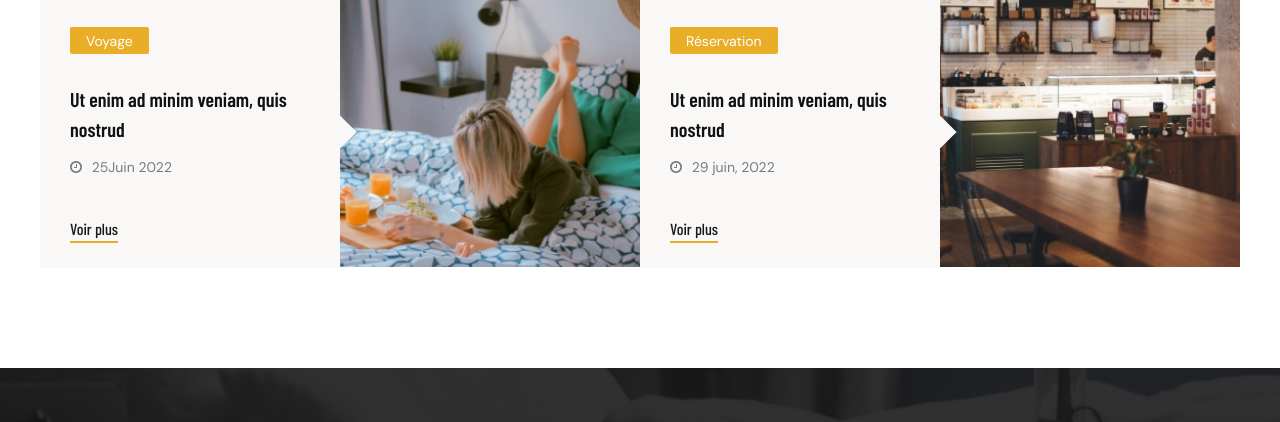
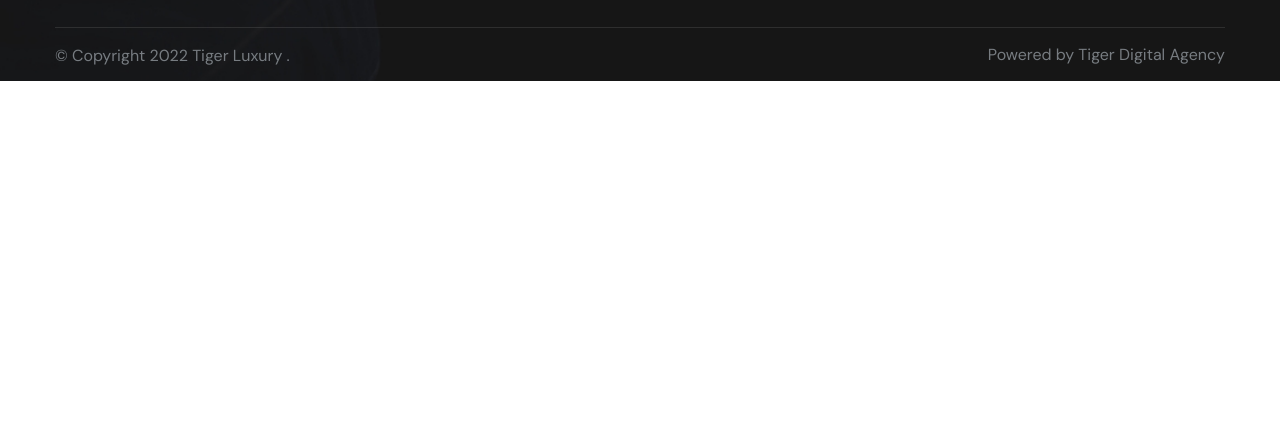
Before and after one commit to tiger-githubb/tiger-luxury, a plain HTML site: page index.html in a window 1280 px wide. Shown: the part 5738-6160 px from the top of the page. After the commit the page ends 5819 px from the top, so only its background shows below. Drawn offline with nearby package versions, Linux system fonts and the light colour scheme; a web font is replaced by a local one.

Commit message:
delete of the blog section

```diff
--- a/index.html
+++ b/index.html
@@ -472,7 +472,7 @@
     <!-- Gallery Section End -->
 
     <!-- Latest Blog Section Begin -->
-    <section class="latest-blog spad">
+    <!-- <section class="latest-blog spad">
         <div class="container">
             <div class="row">
                 <div class="col-lg-12">
@@ -531,7 +531,7 @@
                 </div>
             </div>
         </div>
-    </section>
+    </section> -->
     <!-- Latest Blog Section End -->
 
     <!-- Footer Section Begin -->
```
